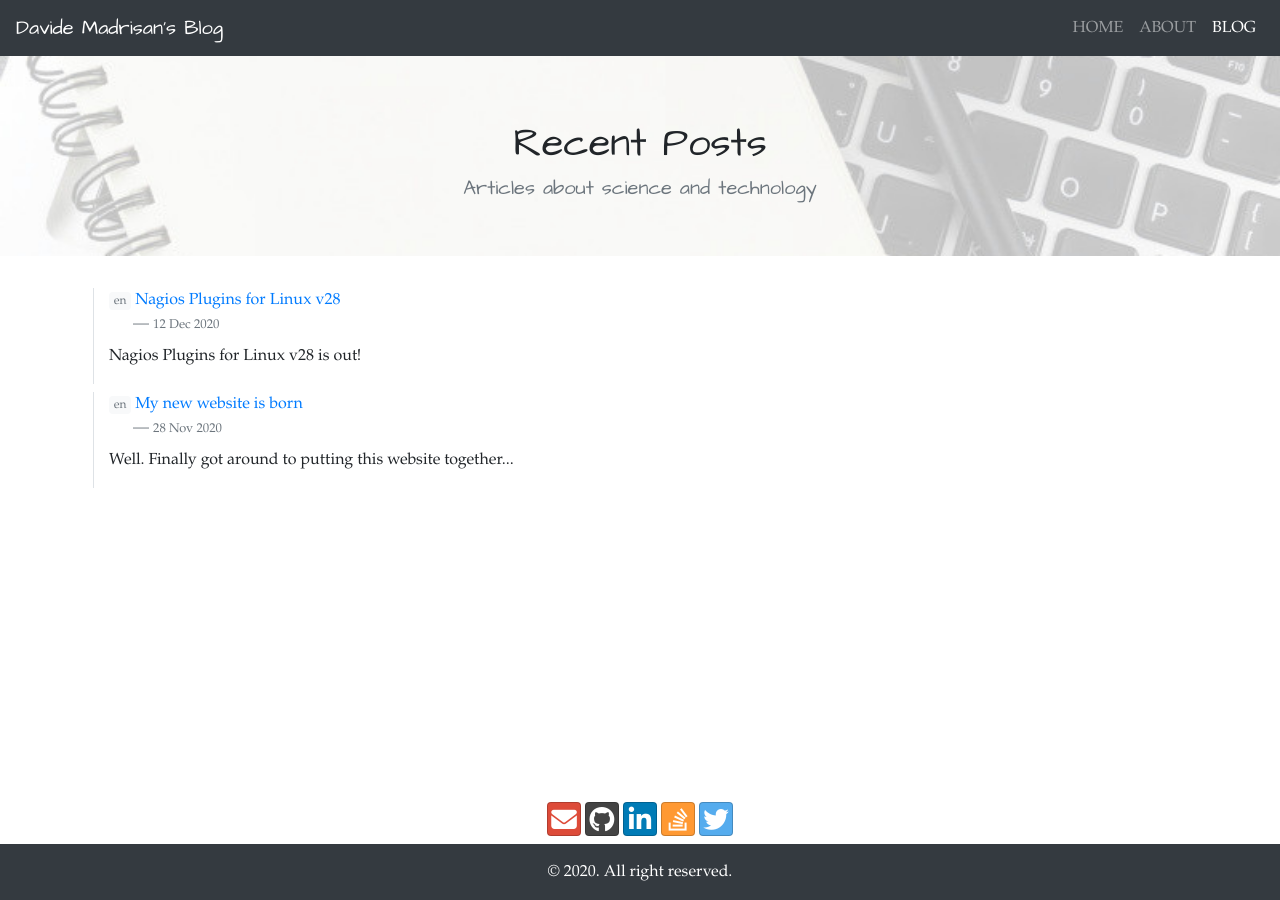
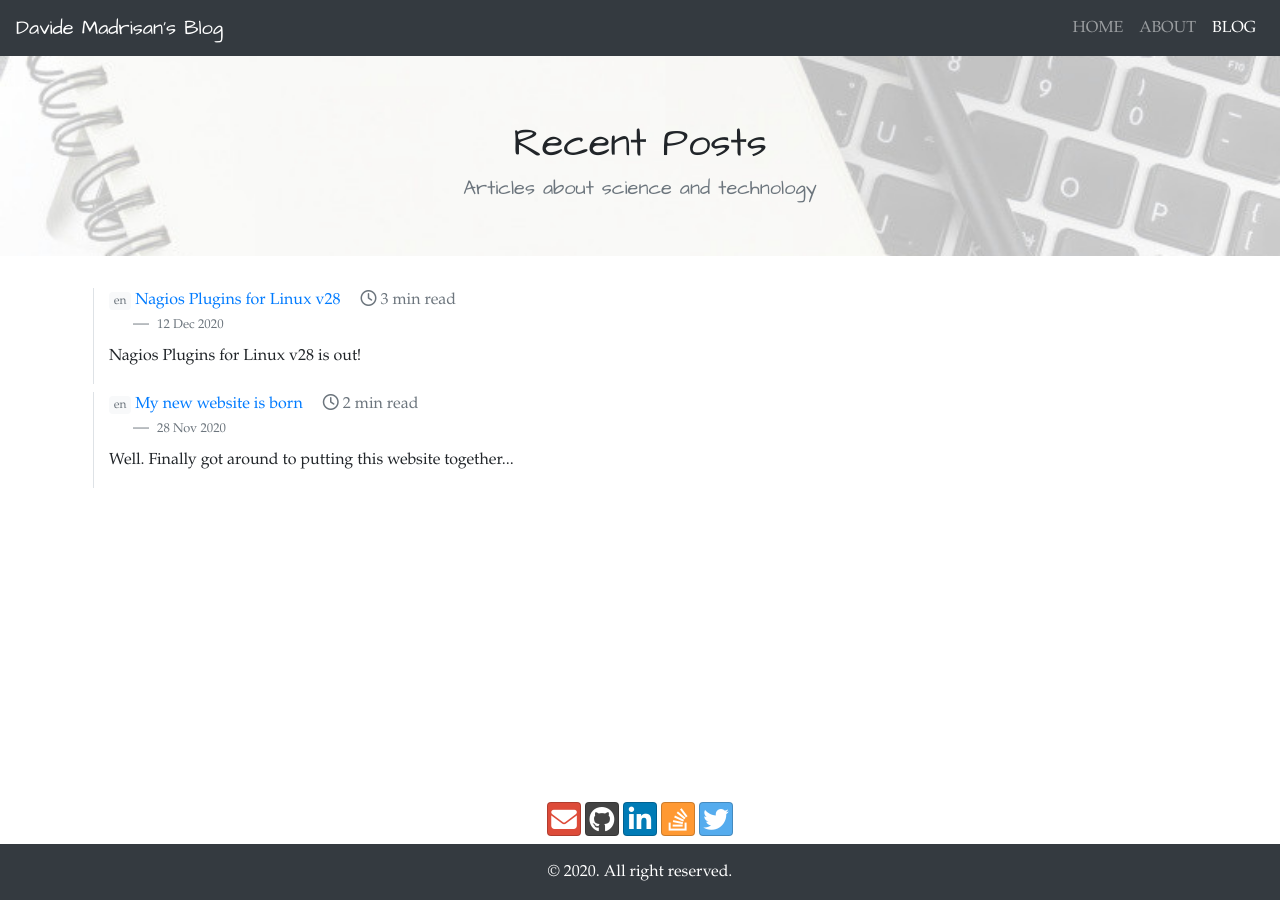
Before and after one commit to madrisan/madrisan.github.io, a Jekyll site: the page built from blog/index.html, in a window 1280 px wide. Built offline with Jekyll 4.4.1, drawn with Linux system fonts in a browser that asks for light colours; nearby versions of some CDN libraries.

Commit message:
Add the read time to the blog main page
Signed-off-by: Davide Madrisan <davide.madrisan@gmail.com>

```diff
--- a/_includes/readtime.html
+++ b/_includes/readtime.html
@@ -1,9 +1,9 @@
 {% assign stripchars =
-       content | strip_html | strip_newlines | remove: " " | size %}
+       include.blog_content | strip_html | strip_newlines | remove: " " | size %}
 {% assign time = stripchars | divided_by: 400 | plus: 1 %}
 {% assign words = content | number_of_words %}
 
-{% if page.language == "it" %}
+{% if include.blog_language == "it" %}
 {%     assign time_txt = "min. di lettura" %}
 {% else %}
 {%     if time > 1 %}
@@ -13,4 +13,4 @@
 {%     endif %}
 {% endif %}
 
-<small><i class="far fa-clock pr-2"></i>{{ time }} {{ time_txt }}</small>
+<span><i class="far fa-clock pr-1"></i>{{ time }} {{ time_txt }}</span>
--- a/_includes/sharetosocials.html
+++ b/_includes/sharetosocials.html
@@ -1,10 +1,10 @@
-{% if page.language == "it" %}
+{% if include.blog_language == "it" %}
 {%     assign share_txt = "condividi su " %}
 {% else %}
 {%     assign share_txt = "share to" %}
 {% endif %}
 
-<small class="text-secondary pr-2">{{ share_txt }}</small>
+<span class="text-secondary pr-2">{{ share_txt }}</span>
 <a href="https://facebook.com/sharer.php?u={{ site.url }}{{ page.url }}"
    class="btn btn-social-icon btn-facebook btn-sm"
    data-abc="true"
--- a/_layouts/post.html
+++ b/_layouts/post.html
@@ -14,13 +14,13 @@ layout: default
     </div>
 </div>
 
-<div class="container pt-2">
+<div class="container pb-2">
     <div class="d-flex justify-content-between text-secondary">
         <div>
-            {% include readtime.html %}
+            {% include readtime.html blog_content=page.content blog_language=page.language %}
         </div>
         <div>
-            {% include sharetosocials.html %}
+            {% include sharetosocials.html blog_language=page.language %}
         </div>
     </div>
 </div>
--- a/blog/index.html
+++ b/blog/index.html
@@ -20,8 +20,15 @@ title: Davide Madrisan's Blog
                         <span class="badge badge-light font-weight-light text-lowercase text-secondary">{{ post.language }}</span>
                         {% endif %}
                         <a href="{{ post.url }}" title="{{ post.title }}">{{ post.title }}</a>
+			<span class="ml-3 text-secondary">
+                            {% include readtime.html blog_content=post.content blog_language=post.language %}
+                        </span>
                     </p>
-                    <footer class="ml-4 blockquote-footer"><small>{{ post.date | date_to_string }}</small></footer>
+                    <footer class="ml-4 blockquote-footer">
+                        <small>
+                            {{ post.date | date_to_string }}
+                        </small>
+                    </footer>
                     {% if post.summary %}
                     <p class="pt-2">{{ post.summary }}</p>
                     {% endif %}
```
